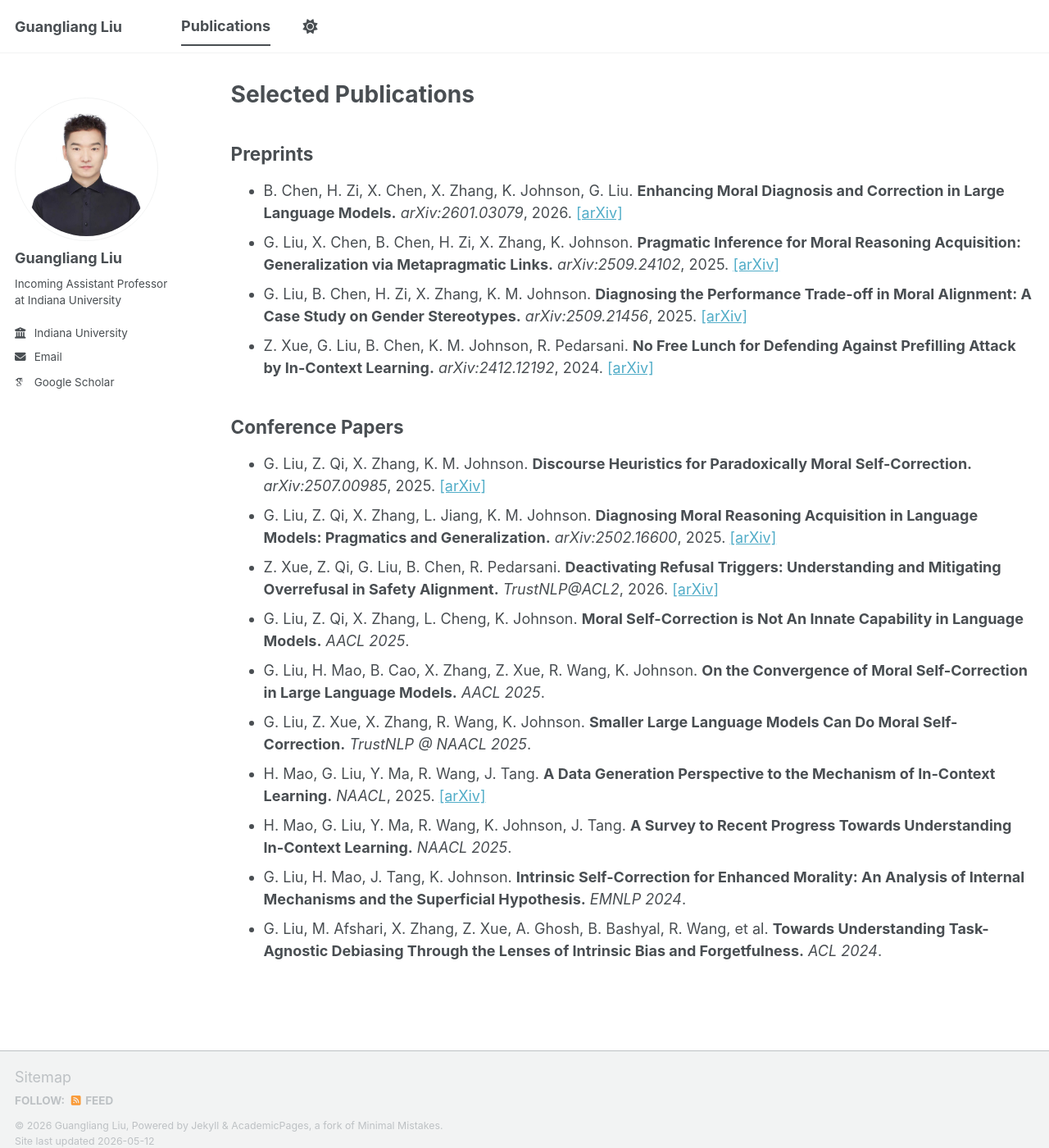
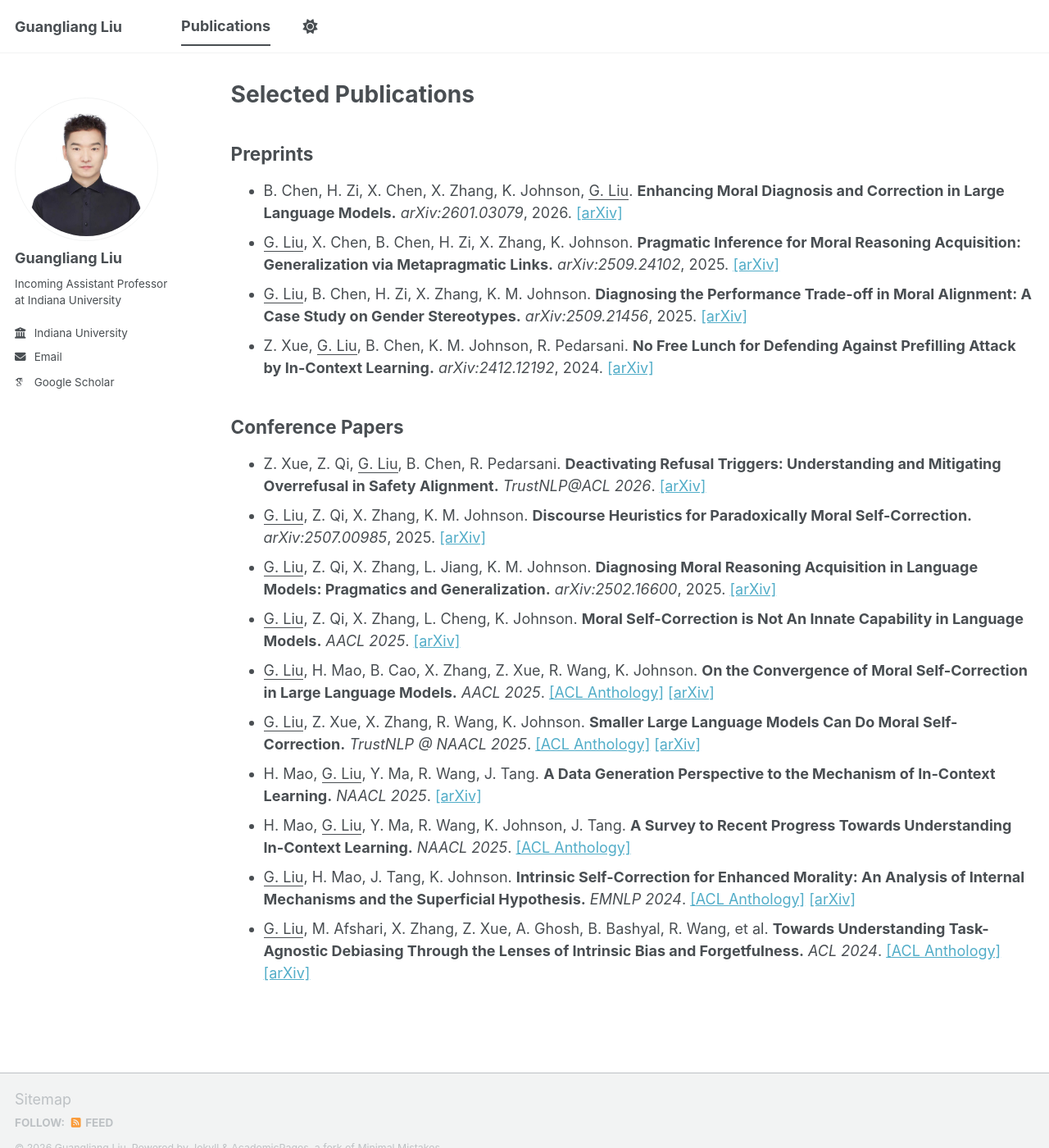
Before and after one commit to guangliang-nlp/guangliang-nlp.github.io, a Jekyll site: the page built from _pages/publications.html, in a window 1280 px wide and 1400 px high. Shown: the whole window at 82% size. Built offline with Jekyll 4.4.1, drawn with Linux system fonts in a browser that asks for light colours; some web fonts are replaced; a script bundle is joined from its source files by our own code; library files that are not in the unit come from our copies.

Commit message:
Add files via upload

```diff
--- a/_pages/publications.html
+++ b/_pages/publications.html
@@ -4,29 +4,29 @@ title: "Selected Publications"
 permalink: /publications/
 author_profile: true
 ---
+
 <h2>Preprints</h2>
 <ul>
   <li>
-    B. Chen, H. Zi, X. Chen, X. Zhang, K. Johnson, G. Liu.
+    B. Chen, H. Zi, X. Chen, X. Zhang, K. Johnson, <u>G. Liu</u>.
     <strong>Enhancing Moral Diagnosis and Correction in Large Language Models.</strong>
     <em>arXiv:2601.03079</em>, 2026.
     <a href="https://arxiv.org/abs/2601.03079">[arXiv]</a>
   </li>
   <li>
-    G. Liu, X. Chen, B. Chen, H. Zi, X. Zhang, K. Johnson.
+    <u>G. Liu</u>, X. Chen, B. Chen, H. Zi, X. Zhang, K. Johnson.
     <strong>Pragmatic Inference for Moral Reasoning Acquisition: Generalization via Metapragmatic Links.</strong>
     <em>arXiv:2509.24102</em>, 2025.
     <a href="https://arxiv.org/abs/2509.24102">[arXiv]</a>
   </li>
   <li>
-    G. Liu, B. Chen, H. Zi, X. Zhang, K. M. Johnson.
+    <u>G. Liu</u>, B. Chen, H. Zi, X. Zhang, K. M. Johnson.
     <strong>Diagnosing the Performance Trade-off in Moral Alignment: A Case Study on Gender Stereotypes.</strong>
     <em>arXiv:2509.21456</em>, 2025.
     <a href="https://arxiv.org/abs/2509.21456">[arXiv]</a>
   </li>
-
   <li>
-    Z. Xue, G. Liu, B. Chen, K. M. Johnson, R. Pedarsani.
+    Z. Xue, <u>G. Liu</u>, B. Chen, K. M. Johnson, R. Pedarsani.
     <strong>No Free Lunch for Defending Against Prefilling Attack by In-Context Learning.</strong>
     <em>arXiv:2412.12192</em>, 2024.
     <a href="https://arxiv.org/abs/2412.12192">[arXiv]</a>
@@ -36,57 +36,67 @@ author_profile: true
 <h2>Conference Papers</h2>
 <ul>
   <li>
-    G. Liu, Z. Qi, X. Zhang, K. M. Johnson.
+    Z. Xue, Z. Qi, <u>G. Liu</u>, B. Chen, R. Pedarsani.
+    <strong>Deactivating Refusal Triggers: Understanding and Mitigating Overrefusal in Safety Alignment.</strong>
+    <em>TrustNLP@ACL 2026</em>.
+    <a href="https://arxiv.org/abs/2603.11388">[arXiv]</a>
+  </li>
+  <li>
+    <u>G. Liu</u>, Z. Qi, X. Zhang, K. M. Johnson.
     <strong>Discourse Heuristics for Paradoxically Moral Self-Correction.</strong>
     <em>arXiv:2507.00985</em>, 2025.
     <a href="https://arxiv.org/abs/2507.00985">[arXiv]</a>
   </li>
   <li>
-    G. Liu, Z. Qi, X. Zhang, L. Jiang, K. M. Johnson.
+    <u>G. Liu</u>, Z. Qi, X. Zhang, L. Jiang, K. M. Johnson.
     <strong>Diagnosing Moral Reasoning Acquisition in Language Models: Pragmatics and Generalization.</strong>
     <em>arXiv:2502.16600</em>, 2025.
     <a href="https://arxiv.org/abs/2502.16600">[arXiv]</a>
   </li>
-   <li>
-    Z. Xue, Z. Qi, G. Liu, B. Chen, R. Pedarsani.
-    <strong>Deactivating Refusal Triggers: Understanding and Mitigating Overrefusal in Safety Alignment.</strong>
-    <em>TrustNLP@ACL2</em>, 2026.
-    <a href="https://arxiv.org/abs/2603.11388">[arXiv]</a>
+  <li>
+    <u>G. Liu</u>, Z. Qi, X. Zhang, L. Cheng, K. Johnson.
+    <strong>Moral Self-Correction is Not An Innate Capability in Language Models.</strong>
+    <em>AACL 2025</em>.
+    <a href="https://arxiv.org/abs/2410.20513">[arXiv]</a>
   </li>
   <li>
-    G. Liu, Z. Qi, X. Zhang, L. Cheng, K. Johnson.
-    <strong>Moral Self-Correction is Not An Innate Capability in Language Models.</strong>
+    <u>G. Liu</u>, H. Mao, B. Cao, X. Zhang, Z. Xue, R. Wang, K. Johnson.
+    <strong>On the Convergence of Moral Self-Correction in Large Language Models.</strong>
     <em>AACL 2025</em>.
+    <a href="https://aclanthology.org/2025.ijcnlp-long.63/">[ACL Anthology]</a>
+    <a href="https://arxiv.org/abs/2510.07290">[arXiv]</a>
   </li>
   <li>
-    G. Liu, H. Mao, B. Cao, X. Zhang, Z. Xue, R. Wang, K. Johnson.
-    <strong>On the Convergence of Moral Self-Correction in Large Language Models.</strong>
-    <em>AACL 2025</em>.
+    <u>G. Liu</u>, Z. Xue, X. Zhang, R. Wang, K. Johnson.
+    <strong>Smaller Large Language Models Can Do Moral Self-Correction.</strong>
+    <em>TrustNLP @ NAACL 2025</em>.
+    <a href="https://aclanthology.org/2025.trustnlp-main.5/">[ACL Anthology]</a>
+    <a href="https://arxiv.org/abs/2410.23496">[arXiv]</a>
   </li>
   <li>
-    G. Liu, Z. Xue, X. Zhang, R. Wang, K. Johnson.
-    <strong>Smaller Large Language Models Can Do Moral Self-Correction.</strong>
-    <em>TrustNLP @ NAACL 2025</em>.
-  </li>
-  <li>
-    H. Mao, G. Liu, Y. Ma, R. Wang, J. Tang.
+    H. Mao, <u>G. Liu</u>, Y. Ma, R. Wang, J. Tang.
     <strong>A Data Generation Perspective to the Mechanism of In-Context Learning.</strong>
-    <em>NAACL</em>, 2025.
+    <em>NAACL 2025</em>.
     <a href="https://arxiv.org/abs/2402.02212">[arXiv]</a>
   </li>
   <li>
-    H. Mao, G. Liu, Y. Ma, R. Wang, K. Johnson, J. Tang.
+    H. Mao, <u>G. Liu</u>, Y. Ma, R. Wang, K. Johnson, J. Tang.
     <strong>A Survey to Recent Progress Towards Understanding In-Context Learning.</strong>
     <em>NAACL 2025</em>.
+    <a href="https://aclanthology.org/2025.findings-naacl.408/">[ACL Anthology]</a>
   </li>
   <li>
-    G. Liu, H. Mao, J. Tang, K. Johnson.
+    <u>G. Liu</u>, H. Mao, J. Tang, K. Johnson.
     <strong>Intrinsic Self-Correction for Enhanced Morality: An Analysis of Internal Mechanisms and the Superficial Hypothesis.</strong>
     <em>EMNLP 2024</em>.
+    <a href="https://aclanthology.org/2024.emnlp-main.918/">[ACL Anthology]</a>
+    <a href="https://arxiv.org/abs/2407.15286">[arXiv]</a>
   </li>
   <li>
-    G. Liu, M. Afshari, X. Zhang, Z. Xue, A. Ghosh, B. Bashyal, R. Wang, et al.
+    <u>G. Liu</u>, M. Afshari, X. Zhang, Z. Xue, A. Ghosh, B. Bashyal, R. Wang, et al.
     <strong>Towards Understanding Task-Agnostic Debiasing Through the Lenses of Intrinsic Bias and Forgetfulness.</strong>
     <em>ACL 2024</em>.
+    <a href="https://aclanthology.org/2024.findings-acl.109/">[ACL Anthology]</a>
+    <a href="https://arxiv.org/abs/2406.04146">[arXiv]</a>
   </li>
 </ul>
```
